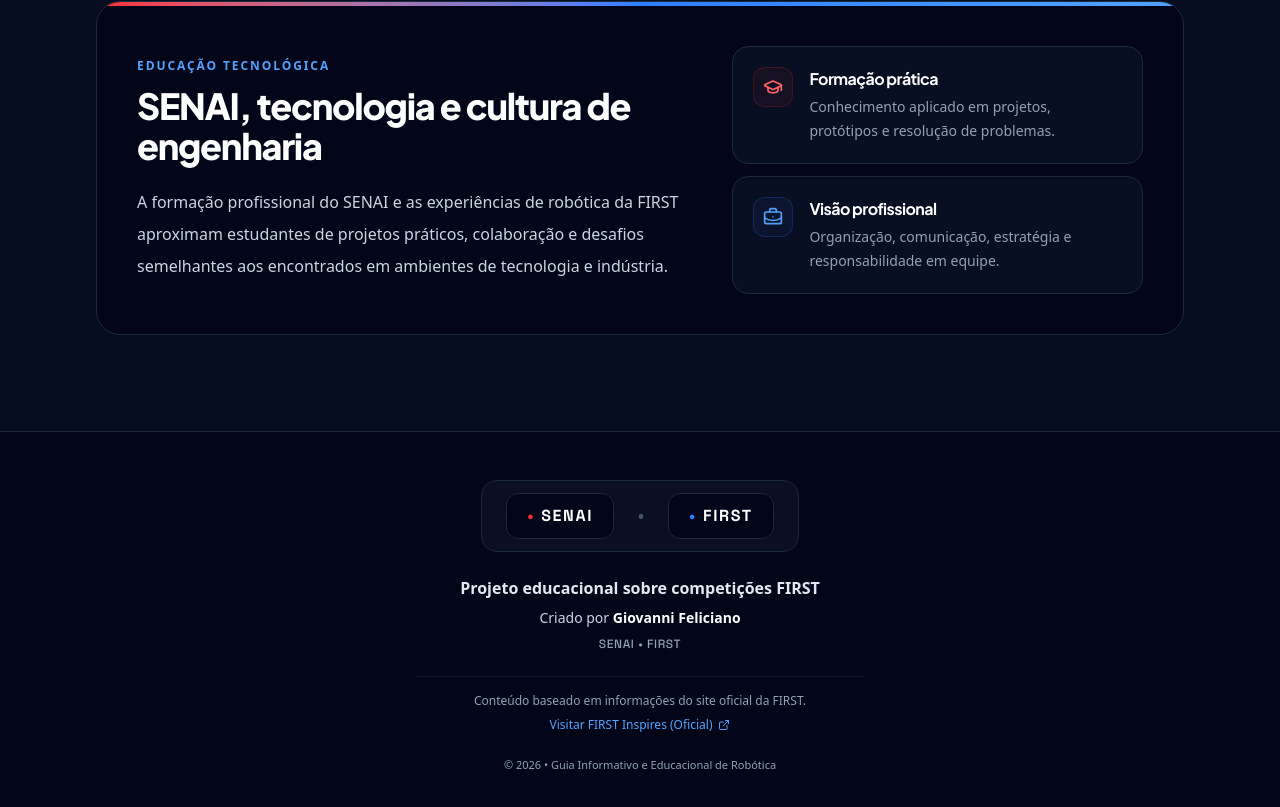
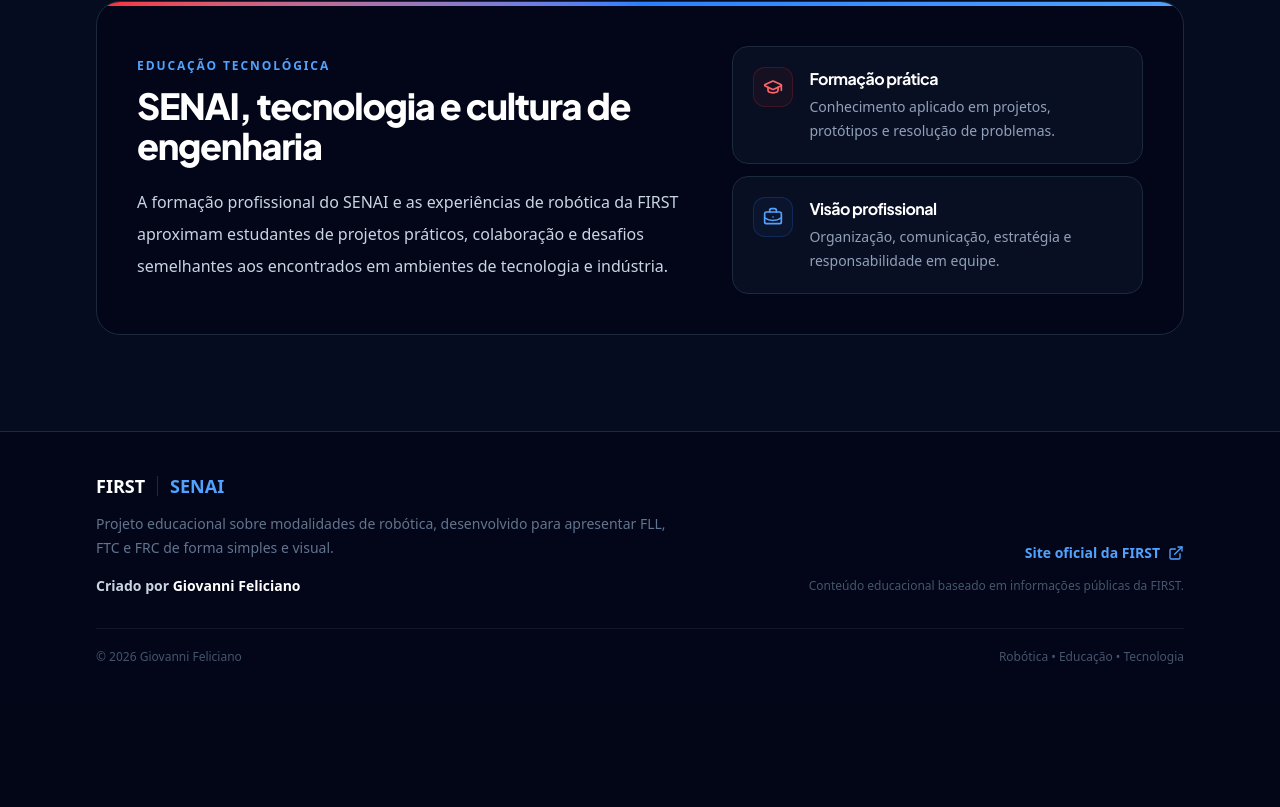
Before and after one commit to giovannifeliciano0703r-design/Site-Senai, a React (Vite) app: page / in a window 1280 px wide. Shown: the part 3775-4582 px from the top of the page. After the commit the page ends 4480 px from the top, so only its background shows below. Built offline with nearby package versions, Linux system fonts and the light colour scheme.

Commit message:
style: create cleaner professional footer

```diff
--- a/src/components/Footer.tsx
+++ b/src/components/Footer.tsx
@@ -1,67 +1,44 @@
 import React from 'react';
-import { ExternalLink, Heart, ShieldCheck } from 'lucide-react';
+import { ExternalLink } from 'lucide-react';
 
 export const Footer: React.FC = () => {
   return (
-    <footer id="main-footer" className="bg-slate-950 border-t border-slate-800 text-slate-400 py-12">
-      <div className="max-w-6xl mx-auto px-4 sm:px-6 lg:px-8">
-        <div className="flex flex-col items-center text-center space-y-6">
-          {/* Logo / Brand Blocks Reserved Space */}
-          <div className="flex flex-wrap items-center justify-center gap-4 sm:gap-6 py-3 px-6 rounded-2xl bg-slate-900/60 border border-slate-800">
-            {/* SENAI Brand Badge / Reserved Logo Space */}
-            <div
-              id="logo-space-senai"
-              className="px-5 py-2.5 rounded-xl bg-slate-950 border border-slate-800 flex items-center justify-center font-extrabold tracking-widest text-white text-base font-mono-tech hover:border-red-500/40 transition-colors"
-              title="Espaço reservado para logo oficial SENAI"
-            >
-              <span className="text-red-500 mr-1.5">•</span> SENAI
+    <footer className="border-t border-slate-800 bg-slate-950 py-10 text-slate-400">
+      <div className="mx-auto max-w-6xl px-4 sm:px-6 lg:px-8">
+        <div className="grid gap-8 md:grid-cols-[1fr_auto] md:items-end">
+          <div>
+            <div className="flex items-center gap-3 text-lg font-extrabold text-white">
+              <span>FIRST</span>
+              <span className="h-5 w-px bg-slate-800" aria-hidden="true" />
+              <span className="text-blue-400">SENAI</span>
             </div>
-
-            <span className="text-slate-600 font-bold">•</span>
-
-            {/* FIRST Brand Badge / Reserved Logo Space */}
-            <div
-              id="logo-space-first"
-              className="px-5 py-2.5 rounded-xl bg-slate-950 border border-slate-800 flex items-center justify-center font-extrabold tracking-widest text-white text-base font-mono-tech hover:border-blue-500/40 transition-colors"
-              title="Espaço reservado para logo oficial FIRST"
-            >
-              <span className="text-blue-500 mr-1.5">•</span> FIRST
-            </div>
-          </div>
-
-          {/* Educational Project Details */}
-          <div className="space-y-2 max-w-lg">
-            <p className="text-base font-bold text-slate-200">
-              Projeto educacional sobre competições FIRST
+            <p className="mt-3 max-w-xl text-sm leading-6 text-slate-500">
+              Projeto educacional sobre modalidades de robótica, desenvolvido para apresentar FLL, FTC e FRC de forma simples e visual.
             </p>
-            <p className="text-sm text-slate-300 font-medium">
-              Criado por <span className="text-white font-semibold">Giovanni Feliciano</span>
-            </p>
-            <p className="text-xs text-slate-400 font-mono-tech tracking-wider">
-              SENAI • FIRST
+            <p className="mt-4 text-sm font-semibold text-slate-300">
+              Criado por <span className="text-white">Giovanni Feliciano</span>
             </p>
           </div>
 
-          {/* Official reference disclaimer */}
-          <div className="pt-4 border-t border-slate-900 w-full max-w-md flex flex-col items-center gap-2">
-            <p className="text-xs text-slate-400">
-              Conteúdo baseado em informações do site oficial da FIRST.
-            </p>
+          <div className="md:text-right">
             <a
               href="https://www.firstinspires.org/programs/frc/"
               target="_blank"
               rel="noopener noreferrer"
-              className="inline-flex items-center gap-1.5 text-xs text-blue-400 hover:text-blue-300 transition-colors"
+              className="inline-flex items-center gap-2 text-sm font-semibold text-blue-400 transition-colors hover:text-blue-300"
             >
-              <span>Visitar FIRST Inspires (Oficial)</span>
-              <ExternalLink className="w-3 h-3" />
+              Site oficial da FIRST
+              <ExternalLink className="h-4 w-4" aria-hidden="true" />
             </a>
+            <p className="mt-3 text-xs leading-5 text-slate-600">
+              Conteúdo educacional baseado em informações públicas da FIRST.
+            </p>
           </div>
+        </div>
 
-          {/* Copyright notice */}
-          <div className="text-[11px] text-slate-400">
-            © {new Date().getFullYear()} • Guia Informativo e Educacional de Robótica
-          </div>
+        <div className="mt-8 flex flex-col gap-2 border-t border-slate-900 pt-5 text-xs text-slate-600 sm:flex-row sm:items-center sm:justify-between">
+          <span>© {new Date().getFullYear()} Giovanni Feliciano</span>
+          <span>Robótica • Educação • Tecnologia</span>
         </div>
       </div>
     </footer>
```
